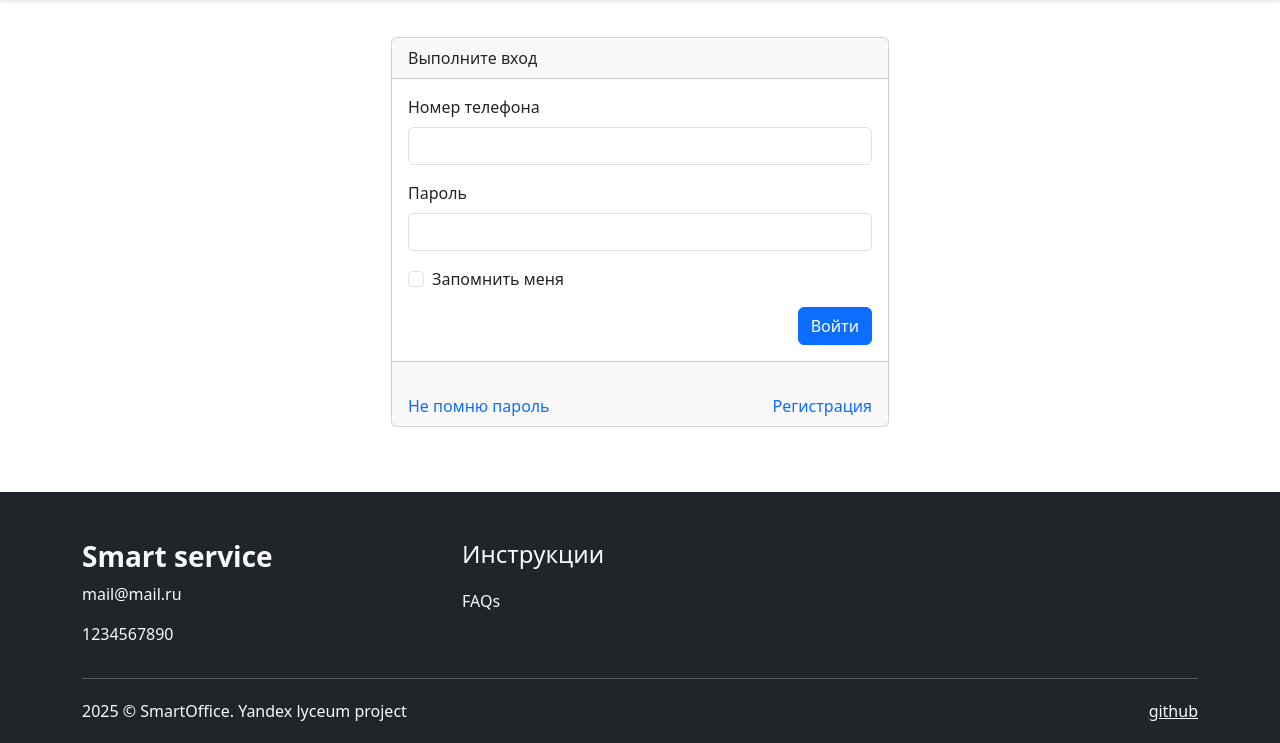
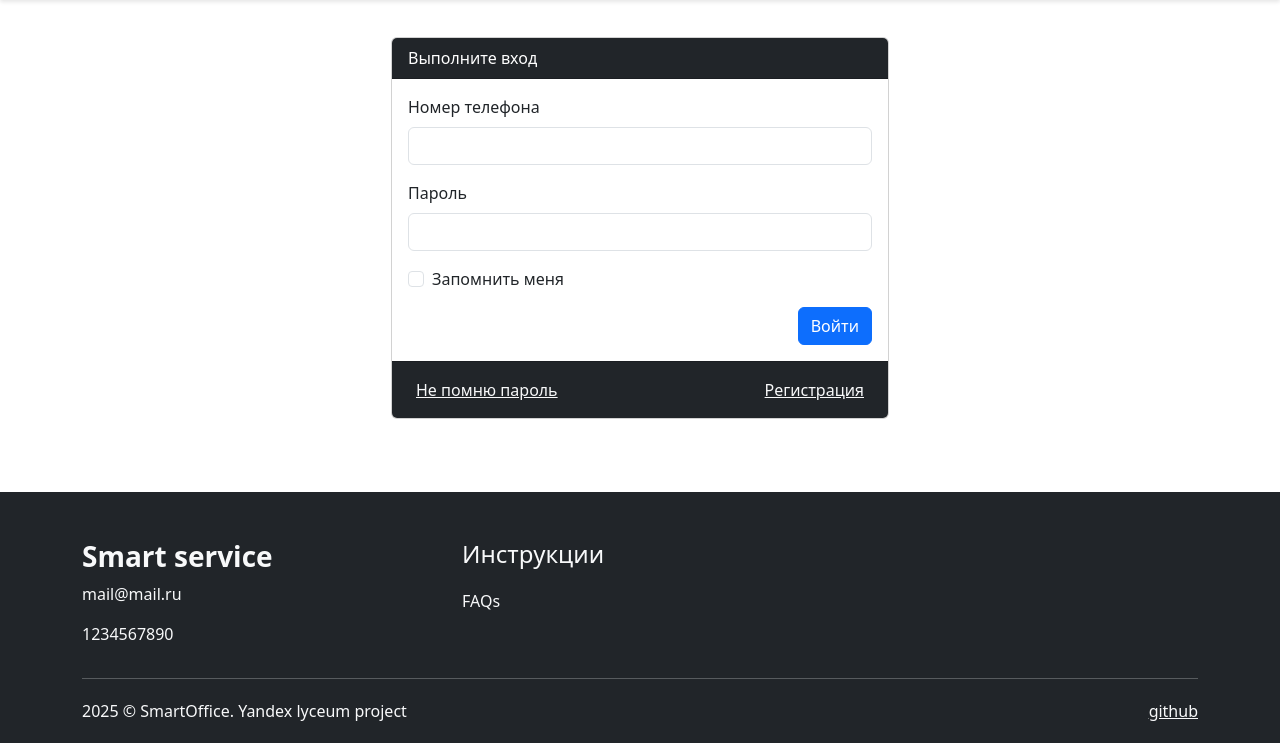
Before and after one commit to Tulishka/smart_service, a Flask app: page /login in a window 1280 px wide. Shown: the part 57-800 px from the top of the page. Run offline with Flask 3, Linux system fonts and the light colour scheme.

Commit message:
поправлены стили форм

```diff
--- a/app/auth/templates/login.html
+++ b/app/auth/templates/login.html
@@ -5,8 +5,8 @@
 {% endblock %}
 
 {% block form_footer %}
-    <div class="d-flex justify-content-between mt-4">
-        <a href="#" class="text-decoration-none text-primary">Не помню пароль</a>
-        <a href="{{ url_for('auth.register', next=request.args.get('next')) }}" class="text-decoration-none text-primary">Регистрация</a>
+    <div class="d-flex justify-content-between m-2">
+        <a href="#" class="text-light">Не помню пароль</a>
+        <a href="{{ url_for('auth.register', next=request.args.get('next')) }}" class="text-light">Регистрация</a>
     </div>
 {% endblock %}
--- a/app/auth/templates/register.html
+++ b/app/auth/templates/register.html
@@ -5,8 +5,7 @@
 {% endblock %}
 
 {% block form_footer %}
-    <div class="d-flex justify-content-between mt-4">
-        <a href="{{ url_for('auth.login', next=request.args.get('next')) }}" class="text-decoration-none text-primary">Вход</a>
-        <a href="{{ url_for('main.index') }}">Главная страница</a>
+    <div class="d-flex justify-content-between m-2">
+        <a href="{{ url_for('auth.login', next=request.args.get('next')) }}" class="text-light">Вход</a>
     </div>
 {% endblock %}
--- a/app/templates/base_form.html
+++ b/app/templates/base_form.html
@@ -4,7 +4,7 @@
 <div class="row justify-content-center">
   <div class="col-md-10 col-lg-6">
     <div class="card m-4">
-      <div class="card-header">
+      <div class="card-header text-bg-dark">
         {% block form_title %}Заголовок формы{% endblock %}
       </div>
       <div class="card-body">
@@ -39,7 +39,7 @@
           {% endblock %}
         </form>
       </div>
-      <div class="card-footer text-body-secondary">
+      <div class="card-footer text-light text-bg-dark">
         {% block form_footer %}{% endblock %}
       </div>
     </div>
```
